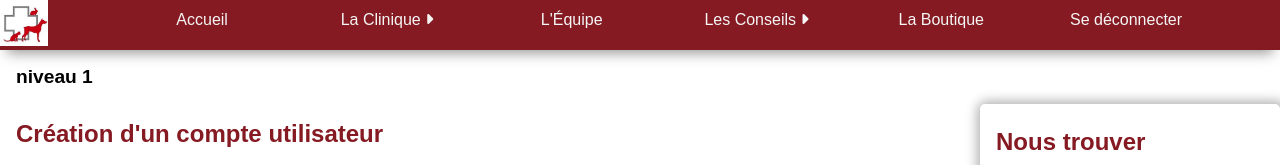
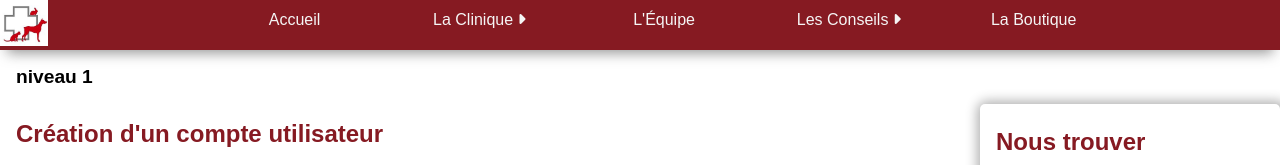
Before and after one commit to AmandineDubreuil/EpiVeto, a PHP site: page /register/index.php in a window 1280 px wide. Shown: the top 165 px of the page. Run offline with PHP 8.4, Linux system fonts and the light colour scheme; some web fonts are replaced.

Commit message:
menu : logout déplacé dans onglet admin

```diff
--- a/structure/headerNiv1View.php
+++ b/structure/headerNiv1View.php
@@ -70,12 +70,11 @@
                             <div> <a href="www.clubvetshop.fr" class="menu-item">
                                     Gestion des conseils
                                 </a></div>
+                            <div> <a href="../login/deconnexion.php" class="menu-item" id="deconnexion">Se déconnecter</a>
+                            </div>
                         </div>
                     </div>
                 <?php endif ?>
-                <div class="menu-category">
-                    <a href="../login/deconnexion.php" class="menu-item" id="deconnexion">Se déconnecter</a>
-                </div>
 
             </div>
         </div>
```
Also changed, not shown: structure/headerNiv2View.php (+4 -3 lines).
